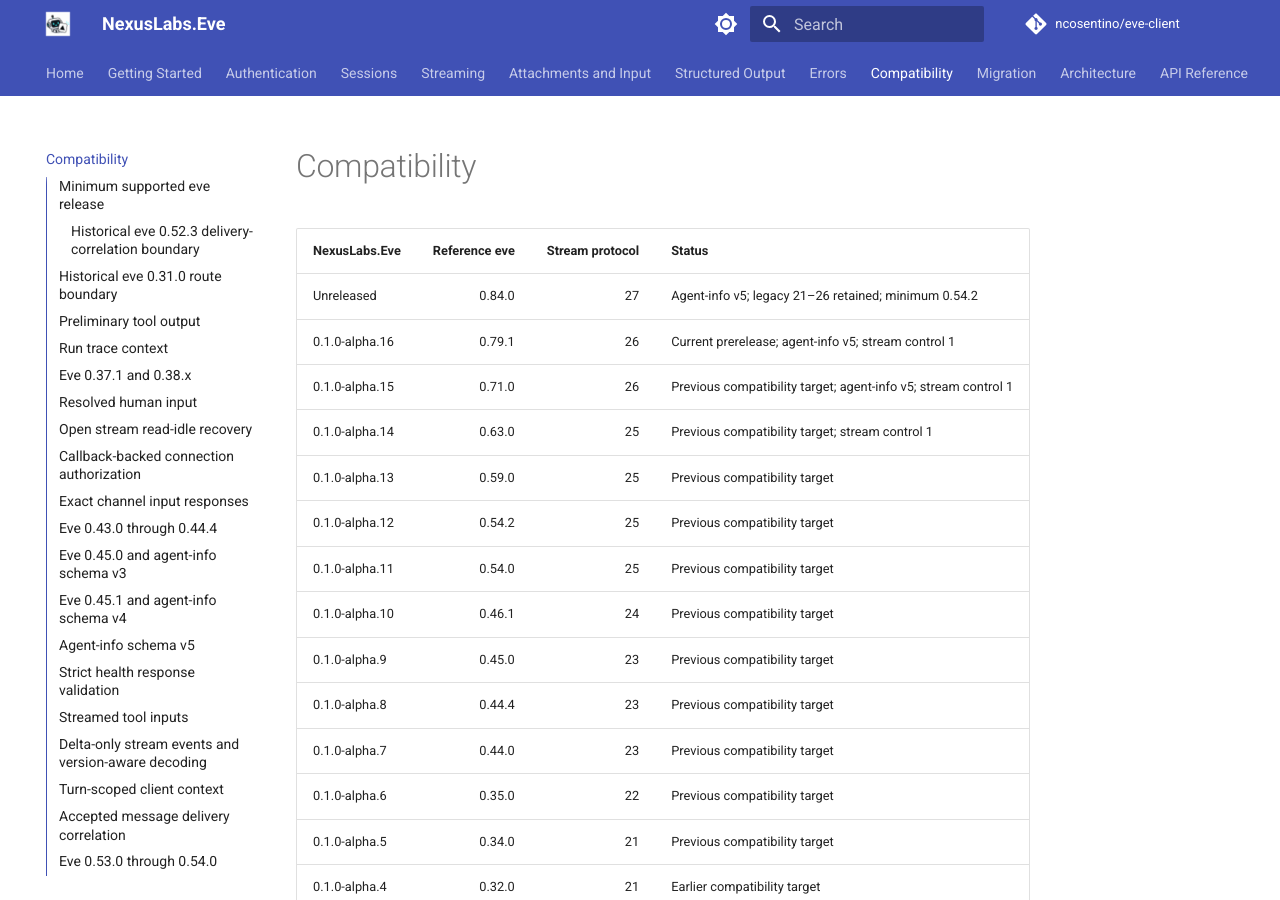
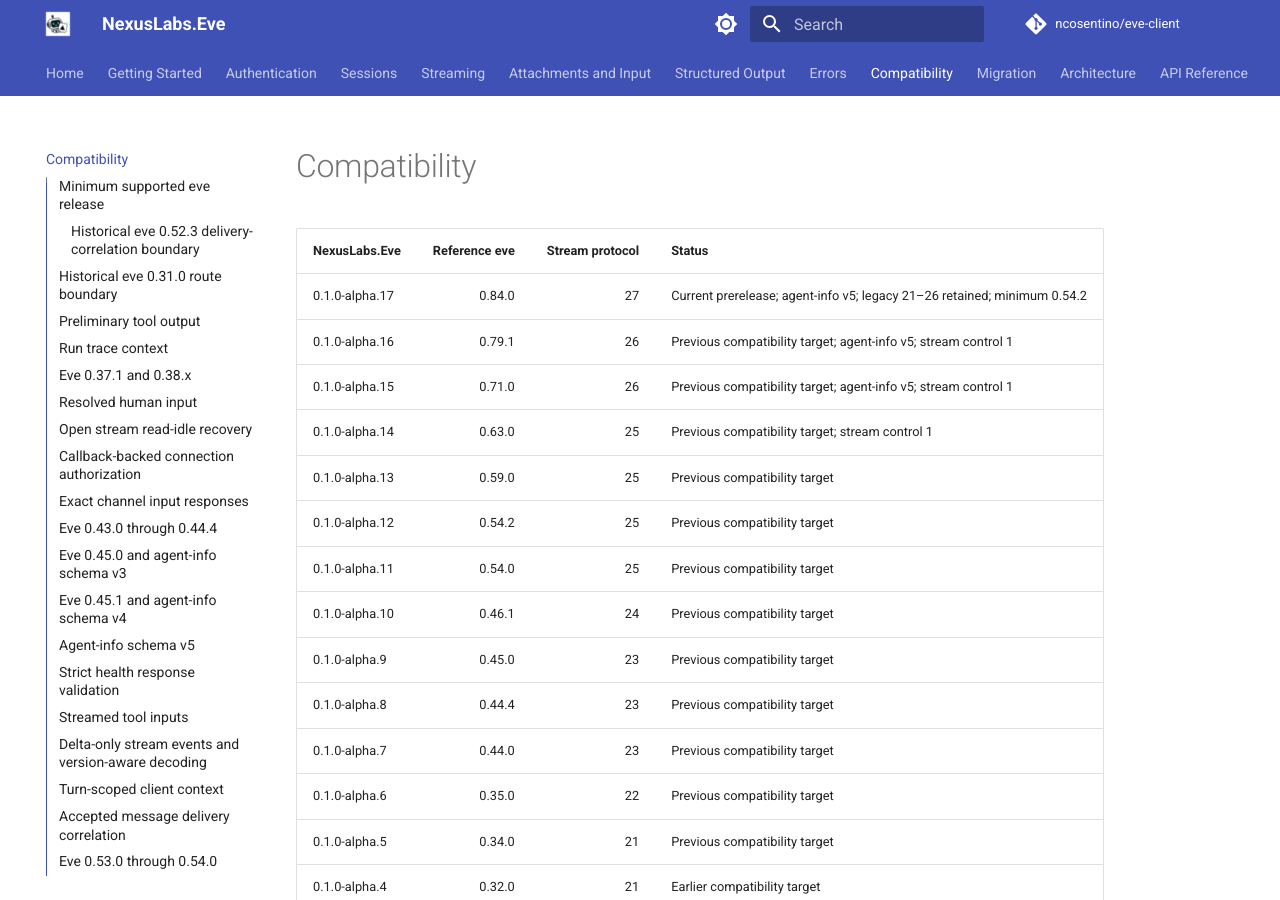
Before and after one commit to ncosentino/eve-client, an MkDocs documentation site: the page built from docs/compatibility.md, in a window 1280 px wide and 900 px high. Built offline with MkDocs 1.6.1 and Material for MkDocs 9.7.7, drawn with Linux system fonts in a browser that asks for light colours; comment, search, counter and statistics services are not loaded.

Commit message:
chore(release): prepare 0.1.0-alpha.17
Co-authored-by: Copilot <223556219+Copilot@users.noreply.github.com>

Copilot-Session: 6f397bc8-d45e-4945-a1f7-eb8d8d91a4fc

```diff
--- a/docs/compatibility.md
+++ b/docs/compatibility.md
@@ -6,8 +6,8 @@ description: Understand supported eve versions, stream protocol compatibility, a
 
 | NexusLabs.Eve | Reference eve | Stream protocol | Status |
 |---|---:|---:|---|
-| Unreleased | 0.84.0 | 27 | Agent-info v5; legacy 21–26 retained; minimum 0.54.2 |
-| 0.1.0-alpha.16 | 0.79.1 | 26 | Current prerelease; agent-info v5; stream control 1 |
+| 0.1.0-alpha.17 | 0.84.0 | 27 | Current prerelease; agent-info v5; legacy 21–26 retained; minimum 0.54.2 |
+| 0.1.0-alpha.16 | 0.79.1 | 26 | Previous compatibility target; agent-info v5; stream control 1 |
 | 0.1.0-alpha.15 | 0.71.0 | 26 | Previous compatibility target; agent-info v5; stream control 1 |
 | 0.1.0-alpha.14 | 0.63.0 | 25 | Previous compatibility target; stream control 1 |
 | 0.1.0-alpha.13 | 0.59.0 | 25 | Previous compatibility target |
--- a/version.json
+++ b/version.json
@@ -1,6 +1,6 @@
 {
   "$schema": "https://raw.githubusercontent.com/dotnet/Nerdbank.GitVersioning/main/src/NerdBank.GitVersioning/version.schema.json",
-  "version": "0.1.0-alpha.16",
+  "version": "0.1.0-alpha.17",
   "publicReleaseRefSpec": [
     "^refs/heads/main$",
     "^refs/tags/v\\d+\\.\\d+\\.\\d+(?:-[0-9A-Za-z.-]+)?$"
```
Also changed, not shown: CHANGELOG.md (+48 -1 lines).
